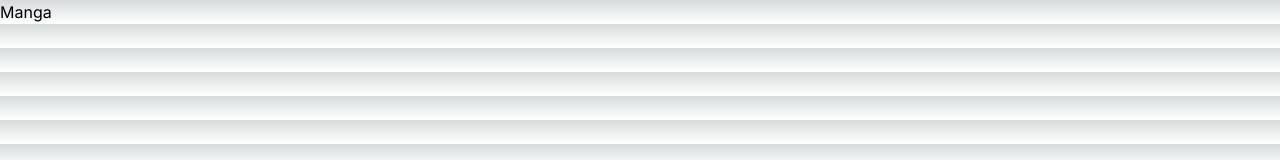
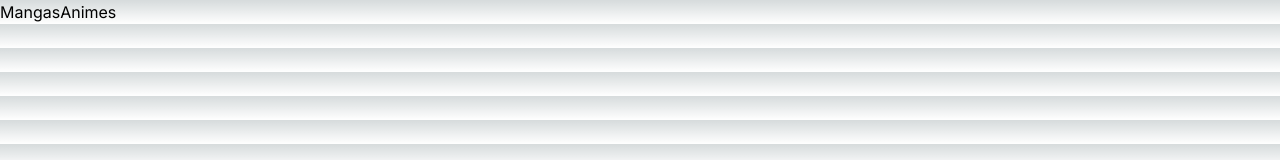
Before and after one commit to stevenkha/my-homepage, a Next.js app: page / in a window 1280 px wide. Shown: the top 160 px of the page. Built offline with nearby package versions, Linux system fonts and the light colour scheme.

Commit message:
initial logic for page

```diff
--- a/src/app/page.tsx
+++ b/src/app/page.tsx
@@ -1,16 +1,19 @@
 import Image from 'next/image'
-import React, {useState} from 'react'
-import MangaTab from './components/MangaTab'
-
+import React, {Children, useState} from 'react'
+import Navbar from './components/Navbar'
+import MangaTab from './components/MangaTab';
+import AnimeTab from './components/AnimeTab';
 
 const Home: React.FC = () => {
+
+  const acitveTab = new URLSearchParams(location.search).get('tab');
   return (
     <div>
-      <nav>
-        <button>Manga</button>
-      </nav>
+      <Navbar />
+      {acitveTab === 'manga' && <MangaTab />}
+      {acitveTab === 'anime' && <AnimeTab />}
     </div>
-  )
-}
+  );
+};
 
 export default Home;
```
